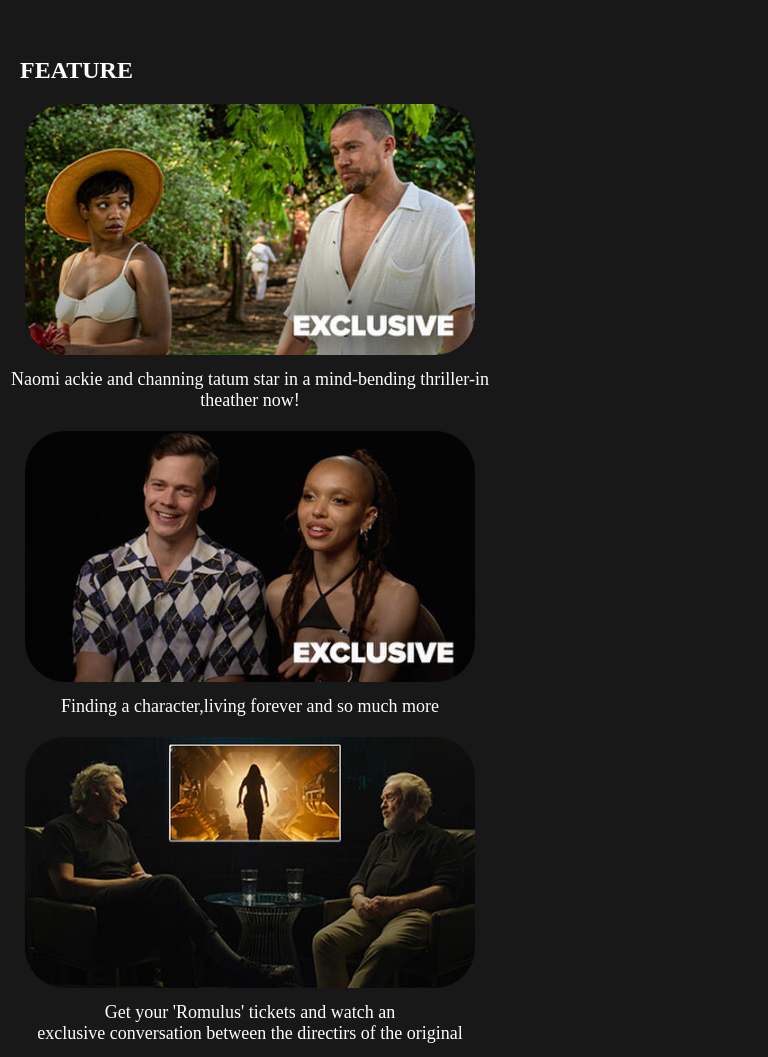
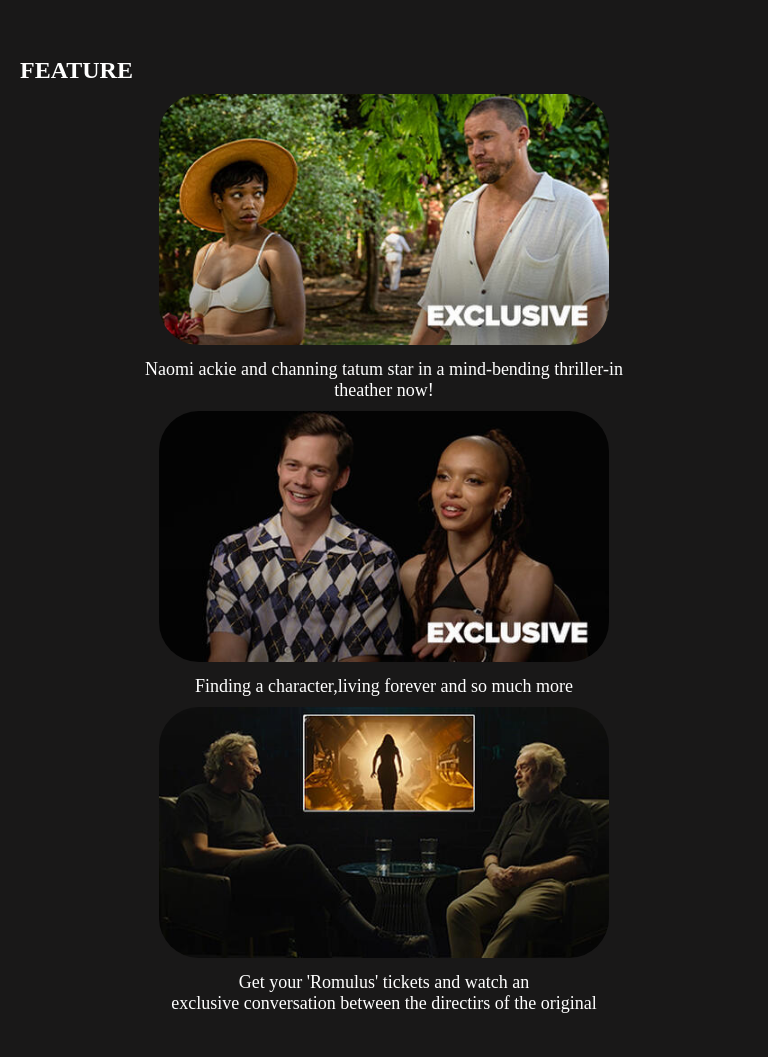
Before and after one commit to moonapoorva11/fadango, a plain HTML site: page index.html in a window 768 px wide. Shown: the part 2468-3525 px from the top of the page. After the commit the page ends 3502 px from the top, so only its background shows below. Drawn offline with Linux system fonts and the light colour scheme.

Commit message:
added media query for table device

```diff
--- a/index.html
+++ b/index.html
@@ -182,6 +182,14 @@
             margin-bottom: 10px;
         }
 
+
+       }
+
+       @media screen and (min-width:501px) and (max-width:768px){
+
+        .feature-box{
+            margin: 0px auto;
+        }
 
        }
         </style>
```
